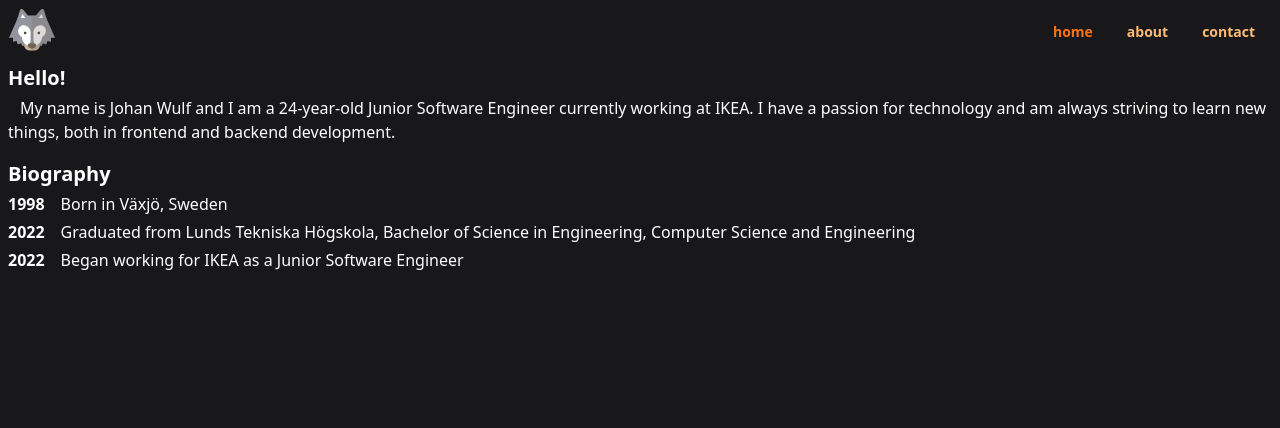
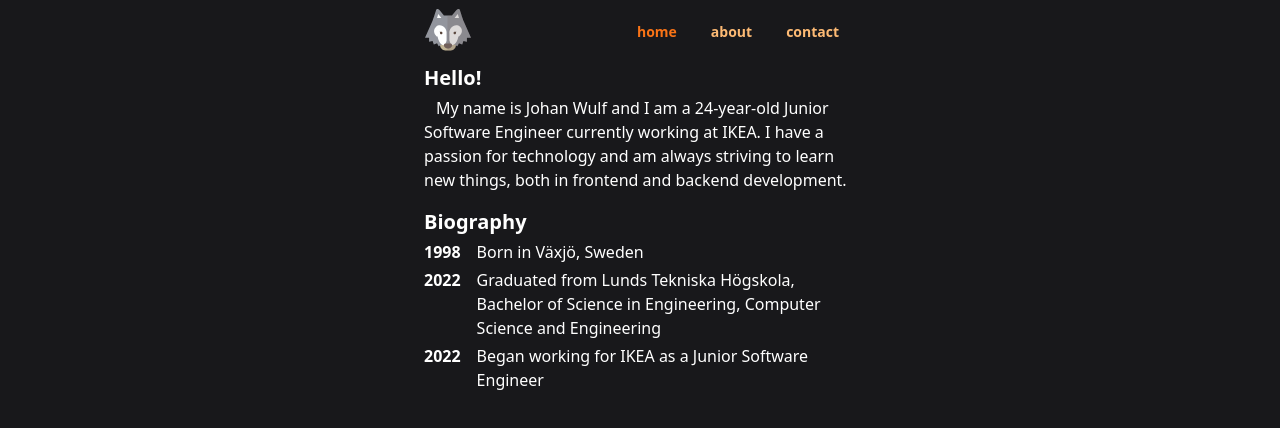
Before and after one commit to johanwulf/johanwulf.github.io, a React (Vite) app: page / in a window 1280 px wide. Shown: the top 428 px of the page. Built offline with nearby package versions, Linux system fonts and the light colour scheme.

Commit message:
more adjustments

```diff
--- a/src/App.tsx
+++ b/src/App.tsx
@@ -50,7 +50,7 @@ function App() {
 
   return (
     <div
-      className={`flex flex-col w-full pl-2 pr-2 flex-shrink flex-grow`}
+      className={`flex flex-col w-full pl-2 pr-2 flex-shrink flex-grow max-w-md`}
       onKeyDown={handleKeyPress}
       tabIndex={0}
     >
--- a/src/components/Navbar/Navbar.tsx
+++ b/src/components/Navbar/Navbar.tsx
@@ -17,14 +17,14 @@ export const Navbar = ({ children }: NavbarProps) => {
 
   return (
     <div className="bg-zinc-900 flex flex-row mt-2 mb-2 justify-between w-full h-12 ">
-      <div>
+      <div className="flex flex-row">
         <button
-          className="btn btn-square btn-link btn-ghost"
+          className="btn btn-square btn-link btn-ghost h-12 w-12"
           onClick={() => handleLogoClick()}
         >
           <img src="/wolf.svg" className="logo" alt="Wolf logo" />
         </button>
-        <div className="chat chat-start ">
+        <div className="chat chat-start absolute left-16 top-0">
           <div
             className={`chat-bubble w-20 transition-all duration-1000 ease-in-out bg-sky-600 text-white ${
               showChat ? "opacity-100" : "opacity-0"
```
